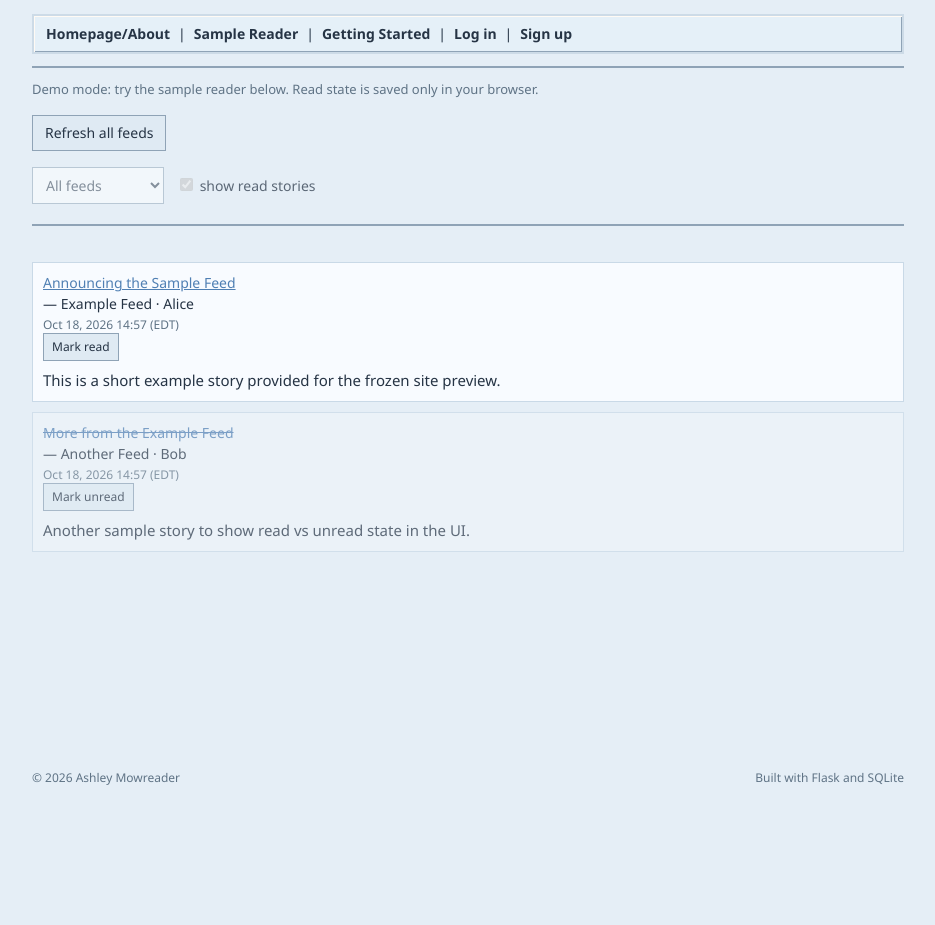
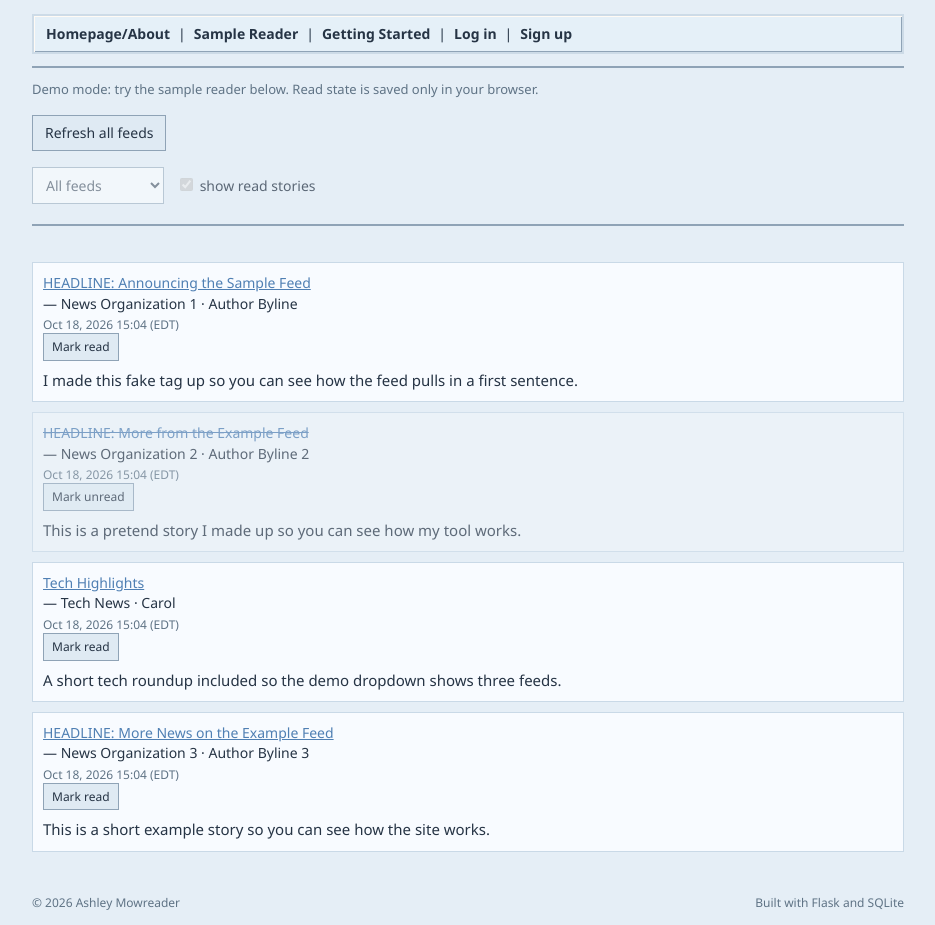
Before and after one commit to amowreader/rss-reader, a plain HTML site: page sample.html in a window 1280 px wide. Shown: the whole page, without its empty margins (172-1107 px from the left). Before the commit the page ends 800 px from the top, so only its background shows below. Drawn offline with Linux system fonts and the light colour scheme.

Commit message:
deploy: f74346b165e1d94d14da16b3967b04ff6f7ae35d

```diff
--- a/sample.html
+++ b/sample.html
@@ -41,6 +41,10 @@
             Another Feed
           </option>
 
+          <option value="3" >
+            Tech News
+          </option>
+
       </select>
       <label>
         <input type="checkbox" name="show_read" value="1" disabled checked>
@@ -59,38 +63,76 @@
     <li class="story-item " data-demo-story-id="101" data-initial-read="false">
 
       <div class="story-copy">
-        <a href="https://example.com/sample-1" target="_blank">Announcing the Sample Feed</a><br>
-        &mdash; Example Feed
+        <a href="https://example.com/sample-1" target="_blank">HEADLINE: Announcing the Sample Feed</a><br>
+        &mdash; News Organization 1
 
-          · Alice
+          · Author Byline
 
         <br>
-        <small class="story-date">Oct 18, 2026 14:57 (EDT)</small>
+        <small class="story-date">Oct 18, 2026 15:04 (EDT)</small>
 
           <button class="mark-read-btn" type="button" data-demo-mark-read>
             Mark read
           </button>
 
-        <div class="story-summary">This is a short example story provided for the frozen site preview.</div>
+        <div class="story-summary">I made this fake tag up so you can see how the feed pulls in a first sentence.</div>
       </div>
     </li>
 
     <li class="story-item is-read" data-demo-story-id="102" data-initial-read="true">
 
       <div class="story-copy">
-        <a href="https://example.com/sample-2" target="_blank">More from the Example Feed</a><br>
-        &mdash; Another Feed
+        <a href="https://example.com/sample-2" target="_blank">HEADLINE: More from the Example Feed</a><br>
+        &mdash; News Organization 2
 
-          · Bob
+          · Author Byline 2
 
         <br>
-        <small class="story-date">Oct 18, 2026 14:57 (EDT)</small>
+        <small class="story-date">Oct 18, 2026 15:04 (EDT)</small>
 
           <button class="mark-read-btn" type="button" data-demo-mark-read>
             Mark unread
           </button>
 
-        <div class="story-summary">Another sample story to show read vs unread state in the UI.</div>
+        <div class="story-summary">This is a pretend story I made up so you can see how my tool works.</div>
+      </div>
+    </li>
+
+    <li class="story-item " data-demo-story-id="103" data-initial-read="false">
+
+      <div class="story-copy">
+        <a href="https://example.com/sample-3" target="_blank">Tech Highlights</a><br>
+        &mdash; Tech News
+
+          · Carol
+
+        <br>
+        <small class="story-date">Oct 18, 2026 15:04 (EDT)</small>
+
+          <button class="mark-read-btn" type="button" data-demo-mark-read>
+            Mark read
+          </button>
+
+        <div class="story-summary">A short tech roundup included so the demo dropdown shows three feeds.</div>
+      </div>
+    </li>
+
+    <li class="story-item " data-demo-story-id="104" data-initial-read="false">
+
+      <div class="story-copy">
+        <a href="https://example.com/sample-1" target="_blank">HEADLINE: More News on the Example Feed</a><br>
+        &mdash; News Organization 3
+
+          · Author Byline 3
+
+        <br>
+        <small class="story-date">Oct 18, 2026 15:04 (EDT)</small>
+
+          <button class="mark-read-btn" type="button" data-demo-mark-read>
+            Mark read
+          </button>
+
+        <div class="story-summary">This is a short example story so you can see how the site works.</div>
       </div>
     </li>
 
```
Also changed, not shown: sample/index.html (+52 -10 lines).
